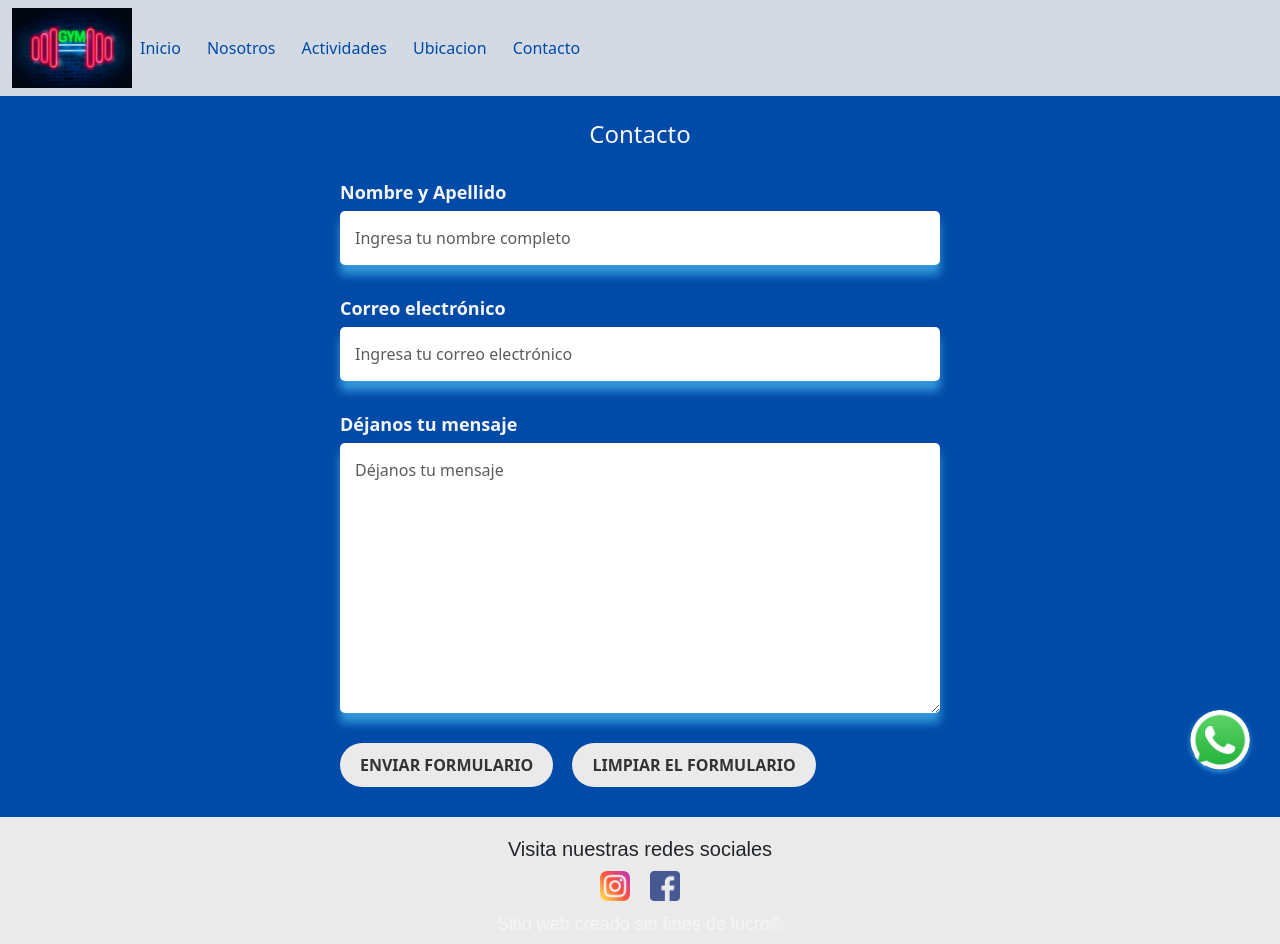
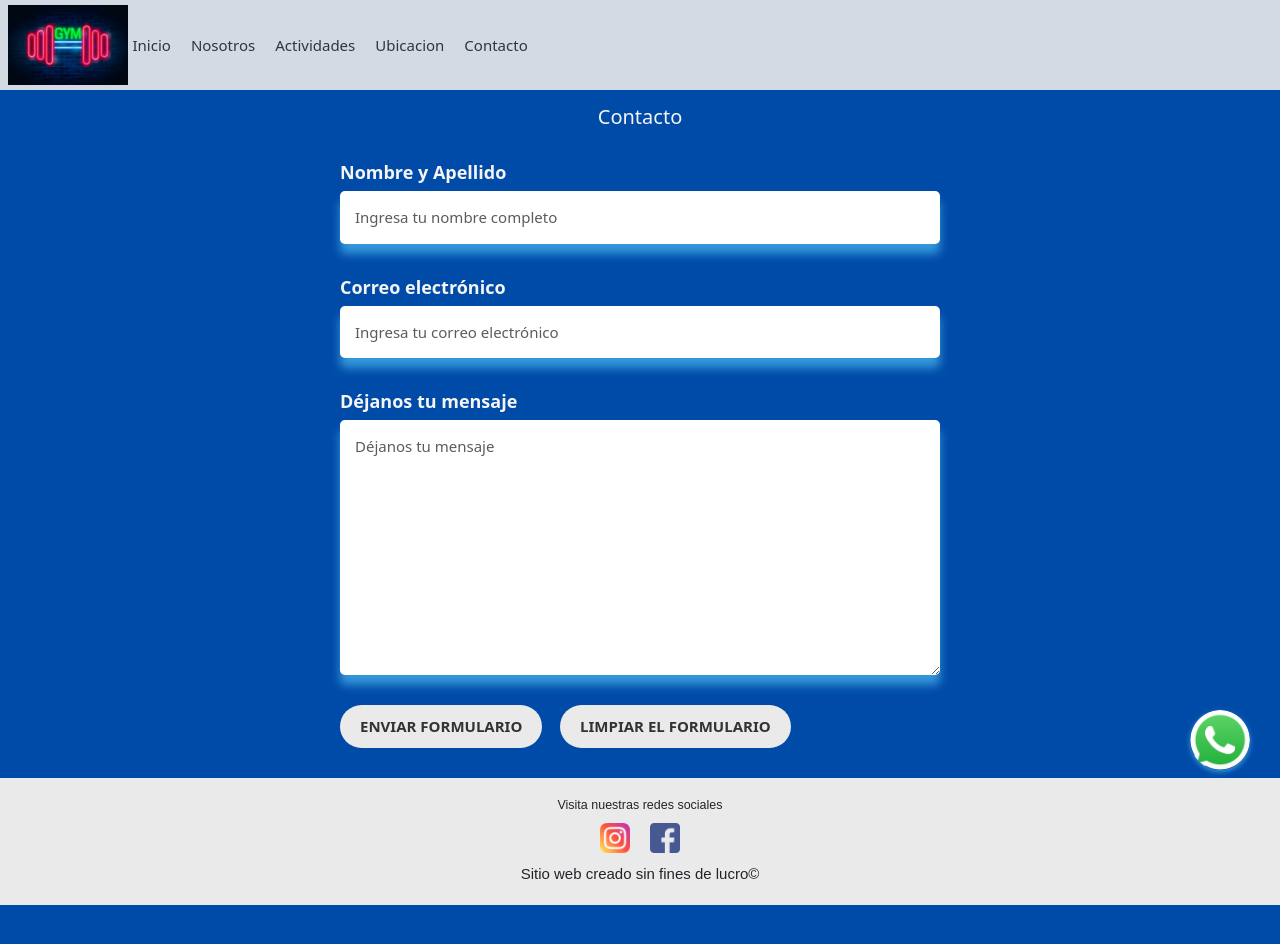
Before and after one commit to nancy-ortiz23/gimnasio, a website: page pages/contacto.html in a window 1280 px wide. After the commit the page ends 905 px from the top, so only its background shows below. Drawn offline with nearby package versions, Linux system fonts and the light colour scheme.

Commit message:
agregue html en css, modifique rem en actividades, contacto,nosotros y index

```diff
--- a/css/styles.css
+++ b/css/styles.css
@@ -1,6 +1,10 @@
  *{
   margin: 0;
   padding: 0;
+}
+
+html {
+  font-size: 62.5%;
 }
 
 body {
@@ -74,7 +78,7 @@ main {
 h1, h2, h3 {
   color: #f5f5f5;
   text-align: center;
-  font-size: 2rem;
+  font-size: 1.5rem;
   margin: 20px 0;
 }
 h4 {
@@ -88,7 +92,7 @@ h4 {
 .parrafo-white {
   color: #f5f5f5;
   text-align: center;
-  font-size: 1rem;
+  font-size: 1.5rem;
   font-family: 'Montserrat', sans-serif;
   box-sizing: border-box;
   gap: 15px;
@@ -101,7 +105,7 @@ h4 {
 
 @media (max-width: 320px) {
   .parrafo-white {
-    font-size: 18px;
+    font-size: 1.5rem;
     color: #f5f5f5;
     padding: 1rem;
   }
@@ -197,11 +201,11 @@ h4 {
 
 .contenedor-textos h3 {
   margin-bottom: 10px;
-  font-size: 18px;
+  font-size: 1.5rem;
 }
 
 .contenedor-textos p {
-  font-size: 18px;
+  font-size: 1.5rem;
   font-family: 'Montserrat', sans-serif;
   line-height: 1,5;
   color: #f5f5f5;
@@ -215,7 +219,7 @@ footer {
   background-color: #EAEAEA;
   padding: 20px;
   text-align: center;
-  font-size: 18px;
+  font-size: 1.5rem;
   font-family: 'Montserrat', sans-serif;
 }
 
@@ -272,6 +276,11 @@ footer {
 }
 
 .nav-link {
+  color: #333;
+  font-size: 1.5rem;
+}
+
+.nav-link:hover {
   color: #004BA8;
 }
 
@@ -357,7 +366,7 @@ nav ul li {
   border: none;
   border-radius: 5px;
   box-shadow: 0 10px 10px #3498DB;
-  font-size: 16px;
+  font-size: 1.5rem;
 }
 
 .form-control:focus {
@@ -373,7 +382,7 @@ nav ul li {
   text-transform: uppercase;
   transition: all 0.3s ease;
   cursor: pointer;
-  font-size: 16px;
+  font-size: 1.5rem;
 }
 
 .btn-primary {
@@ -427,7 +436,7 @@ nav ul li {
   }
 
   .btn {
-    font-size: 14px;
+    font-size: 1rem;
     margin-top: 10px;
   }
 
@@ -451,7 +460,7 @@ footer {
   background-color: #EAEAEA;
   padding: 20px;
   text-align: center;
-  font-size: 18px;
+  font-size: 1.5rem;
 }
 
 .padre-redes {
@@ -605,12 +614,12 @@ main {
 }
 
 h1 {
-  font-size: 24px;
+  font-size: 2rem;
   gap: 30PX;
 }
 
 p {
-  font-size: 18px;
+  font-size: 1.5rem;
   color: #f5f5f5;
 }
 
--- a/pages/contacto.html
+++ b/pages/contacto.html
@@ -84,7 +84,7 @@
             </a>
         </div>
 
-        <p>Sitio web creado sin fines de lucro&copy;</p>
+        <p2>Sitio web creado sin fines de lucro&copy;</p2>
     </footer>
 
     <a href="https://api.whatsapp.com/send?phone=5491112345678" target="_blank" title="whatsapp" rel="noopener"></a>
```
Also changed, not shown: index.html (+1 -1 lines), pages/actividades.html (+1 -1 lines), pages/nosotros.html (+1 -1 lines).
